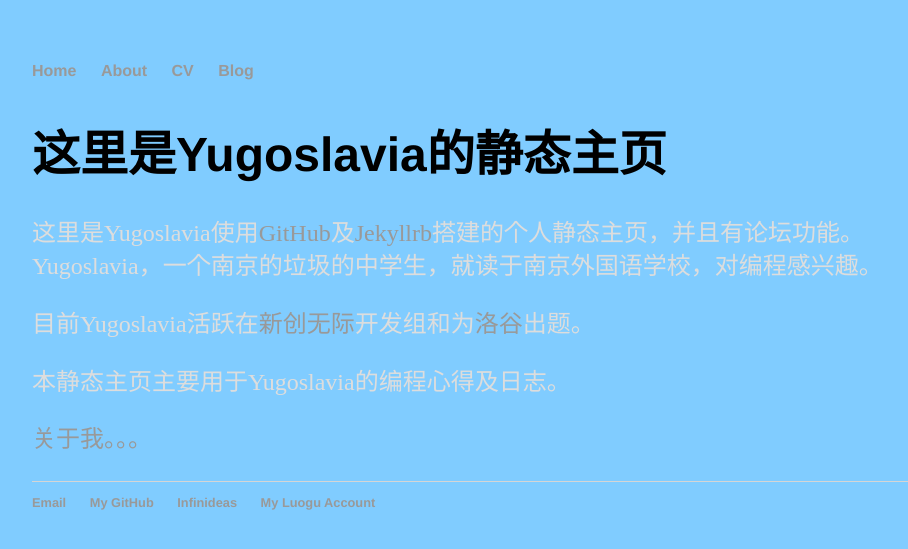
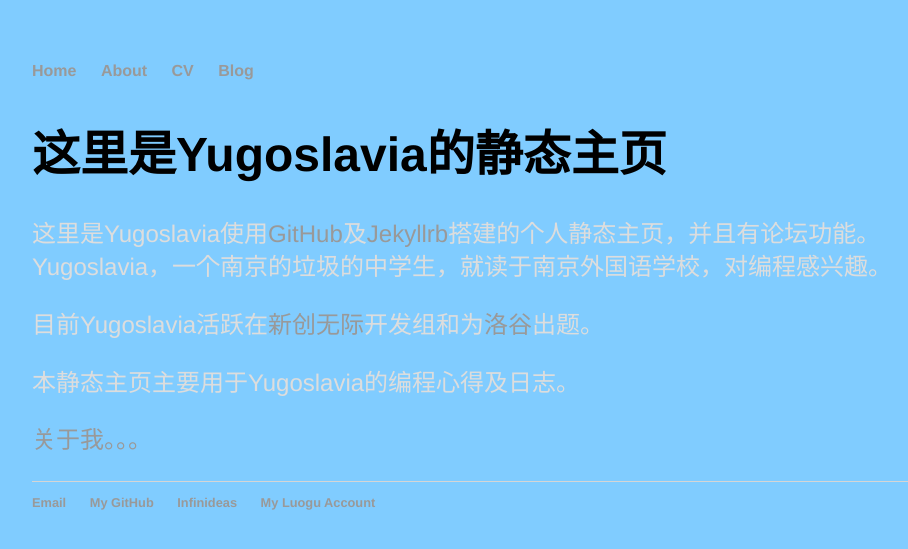
Before and after one commit to Yugoslavia36/yugoslavia36.github.io, a Jekyll site: the page built from index.html, in a window 1280 px wide. Shown: the top 549 px of the page, without its empty margins (160-1068 px from the left). Built offline with Jekyll 4.4.1, drawn with Linux system fonts in a browser that asks for light colours.

Commit message:
Update main.css

```diff
--- a/css/main.css
+++ b/css/main.css
@@ -4,6 +4,7 @@ a { text-decoration: none; color: #999; }
 a:hover { text-decoration: underline; }
 
 p, ul { font-size: 1.5em; line-height: 1.4em; color: #dddddd; }
+p { font-family: 'Helvetica', 'Arial', 'Sans-Serif','Microsoft YaHei UI';}
 
 h1, h2, h3, h4 { font-family: 'Helvetica', 'Arial', 'Sans-Serif','Microsoft YaHei UI';}
 h1 { font-size: 3em;  }
```
